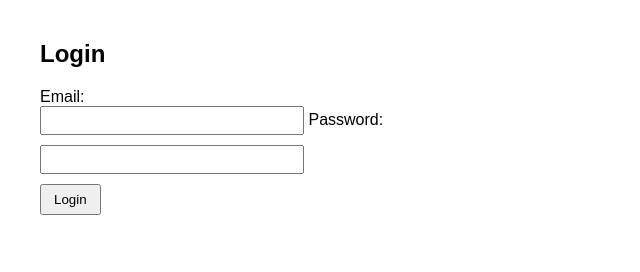
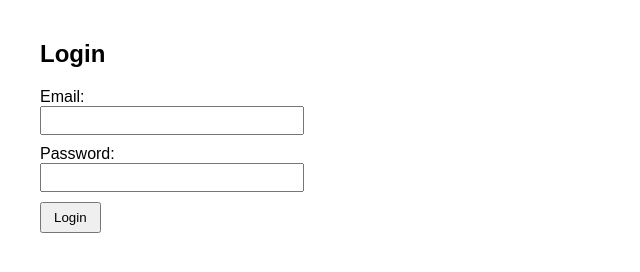
Before and after one commit to SeoHyeonBeom/CSCE_331_Beom, a website: page login.html in a window 1280 px wide. Shown: the whole page, without its empty margins (0-640 px from the left). Drawn offline with Linux system fonts and the light colour scheme.

Commit message:
add more login functionality

```diff
--- a/login.html
+++ b/login.html
@@ -22,7 +22,7 @@
   <h2>Login</h2>
   <form id="loginForm">
     <label>Email:</label><br>
-    <input type="text" id="email" name="email" required>
+    <input type="text" id="email" name="email" required><br>
 
     <label>Password:</label><br>
     <input type="password" id="password" name="password" required minlength="8"><br>
```
